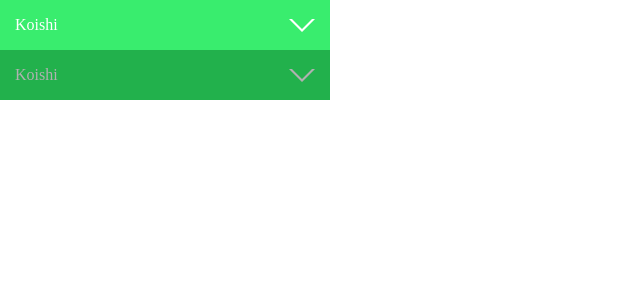
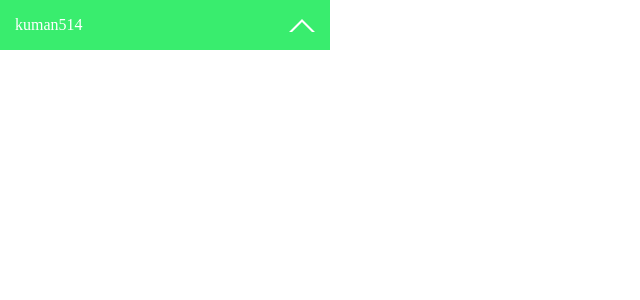
Before and after one commit to kuman514/YSOShmupRecords, a React (Vite) app: page / in a window 1280 px wide. Shown: the top 300 px of the page, without its empty margins (0-640 px from the left). Built offline with nearby package versions, Linux system fonts and the light colour scheme.

Commit message:
draft: add expand navs and keep nav item open status

```diff
--- a/src/Main.tsx
+++ b/src/Main.tsx
@@ -2,6 +2,7 @@ import React from 'react';
 import styled from 'styled-components';
 
 import { NavItem } from '^/components/atoms/NavItem';
+import { navNodeInfo } from '^/constants';
 
 const Root = styled.div`
   width: 100vw;
@@ -11,12 +12,12 @@ const Root = styled.div`
 function Main() {
   return (
     <Root>
-      <NavItem isActive onClick={() => {}} isDisabled={false}>
-        Koishi
-      </NavItem>
-      <NavItem isActive onClick={() => {}} isDisabled>
-        Koishi
-      </NavItem>
+      <NavItem
+        depth={0}
+        onClick={() => {}}
+        isDisabled={false}
+        nodeInfo={navNodeInfo.test}
+      />
     </Root>
   );
 }
--- a/src/components/atoms/NavItem/index.tsx
+++ b/src/components/atoms/NavItem/index.tsx
@@ -1,10 +1,17 @@
-import React, { ReactNode } from 'react';
+import React from 'react';
 import styled from 'styled-components';
 
 import { Chevron } from '^/components/atoms/Chevron';
+import { NavNodeInfo } from '^/types';
+import { navNodeInfo } from '^/constants';
+import { useNavNodeStore } from '^/stores/nav-node';
 
 interface RootProps {
-  isActive: boolean;
+  /**
+   * Added `$` in front of camelCase properties
+   * to prevent warnings like "React does not recognize the `isActive` prop on a DOM element."
+   */
+  $isActive: boolean;
 }
 
 const Root = styled.button<RootProps>`
@@ -18,12 +25,12 @@ const Root = styled.button<RootProps>`
   height: 50px;
   padding: 0px 15px;
 
-  background: ${({ isActive }) =>
-    isActive ? 'var(--active-color)' : 'var(--main-color)'};
-  color: ${({ isActive }) =>
-    isActive ? 'var(--main-color)' : 'var(--nav-nonactive-font-color)'};
-  fill: ${({ isActive }) =>
-    isActive ? 'var(--main-color)' : 'var(--nav-nonactive-font-color)'};
+  background: ${({ $isActive }) =>
+    $isActive ? 'var(--active-color)' : 'var(--main-color)'};
+  color: ${({ $isActive }) =>
+    $isActive ? 'var(--main-color)' : 'var(--nav-nonactive-font-color)'};
+  fill: ${({ $isActive }) =>
+    $isActive ? 'var(--main-color)' : 'var(--nav-nonactive-font-color)'};
 
   cursor: pointer;
 
@@ -41,21 +48,60 @@ const Root = styled.button<RootProps>`
 `;
 
 interface Props {
-  isActive: boolean;
+  depth: number;
+  nodeInfo: NavNodeInfo;
   isDisabled: boolean;
-  children?: ReactNode;
-  onClick(): void;
+  onClick?(): void;
 }
 
-export function NavItem({ isActive, isDisabled, children, onClick }: Props) {
+export function NavItem({ depth, nodeInfo, isDisabled, onClick }: Props) {
+  const isOpen = useNavNodeStore((store) => store.isOpen[nodeInfo.id]);
+  const setIsOpen = useNavNodeStore((store) => store.setIsOpen);
+
+  const isLeaf = nodeInfo.childNavNodeIds.length === 0;
+  /**
+   * @todo
+   * Add `isSelected`, which determines if this item is in the route.
+   */
+  const isActive = isOpen;
+
   const handleOnClick = () => {
-    onClick();
+    onClick?.();
+    if (!isLeaf) {
+      setIsOpen(nodeInfo.id, !isOpen);
+    }
   };
 
+  const renderChevron = !isLeaf ? (
+    <Chevron isOpen={isOpen} fillColor="inherit" />
+  ) : null;
+
+  const renderSubitems =
+    !isLeaf && isOpen
+      ? nodeInfo.childNavNodeIds.map((id) => (
+          <NavItem
+            key={navNodeInfo[id].id}
+            depth={depth + 1}
+            onClick={() => {}}
+            isDisabled={false}
+            nodeInfo={navNodeInfo[id]}
+          />
+        ))
+      : null;
+
   return (
-    <Root isActive={isActive} disabled={isDisabled} onClick={handleOnClick}>
-      <span>{children}</span>
-      <Chevron isOpen={isActive} fillColor="inherit" />
-    </Root>
+    <>
+      <Root $isActive={isActive} disabled={isDisabled} onClick={handleOnClick}>
+        <span
+          style={{
+            paddingLeft: depth * 15,
+          }}
+        >
+          {nodeInfo.label}
+        </span>
+        {renderChevron}
+      </Root>
+      {renderSubitems}
+    </>
   );
 }
--- /dev/null
+++ b/src/constants.ts
@@ -0,0 +1,32 @@
+import { NavNodeInfo } from '^/types';
+
+/**
+ * Temporary nav node info
+ */
+export const navNodeInfo: Record<string, NavNodeInfo> = {
+  test: {
+    id: 'test',
+    label: 'kuman514',
+    childNavNodeIds: ['test-sub1', 'test-sub2', 'test-sub3'],
+  },
+  'test-sub1': {
+    id: 'test-sub1',
+    label: 'subitem1',
+    childNavNodeIds: [],
+  },
+  'test-sub2': {
+    id: 'test-sub2',
+    label: 'subitem2',
+    childNavNodeIds: ['test-sub4'],
+  },
+  'test-sub3': {
+    id: 'test-sub3',
+    label: 'subitem3',
+    childNavNodeIds: [],
+  },
+  'test-sub4': {
+    id: 'test-sub4',
+    label: 'subitem4',
+    childNavNodeIds: [],
+  },
+};
--- /dev/null
+++ b/src/stores/nav-node/index.ts
@@ -0,0 +1,25 @@
+import { create } from 'zustand';
+
+import { NavNodeInfo } from '^/types';
+
+interface NavNodeState {
+  isOpen: Record<NavNodeInfo['id'], boolean>;
+}
+
+interface NavNodeAction {
+  setIsOpen(id: NavNodeInfo['id'], newIsOpen: boolean): void;
+}
+
+type NavNodeStore = NavNodeState & NavNodeAction;
+
+export const useNavNodeStore = create<NavNodeStore>((set) => ({
+  isOpen: {},
+  setIsOpen: (id, newIsOpen) =>
+    set((store) => ({
+      ...store,
+      isOpen: {
+        ...store.isOpen,
+        [id]: newIsOpen,
+      },
+    })),
+}));
--- /dev/null
+++ b/src/types.ts
@@ -0,0 +1,5 @@
+export interface NavNodeInfo {
+  id: string;
+  label: string;
+  childNavNodeIds: NavNodeInfo['id'][];
+}
```
Also changed, not shown: 1 other file (tests, documents, lock files or other folders).
